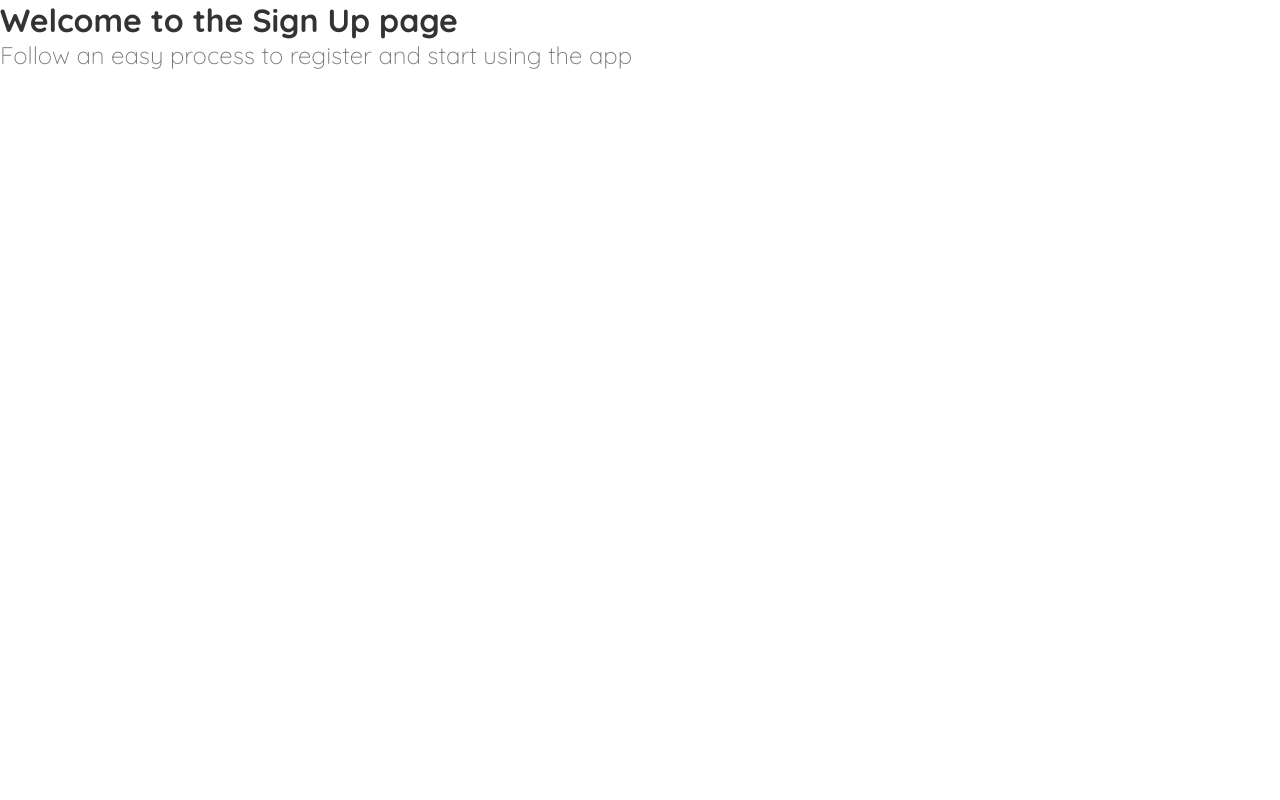
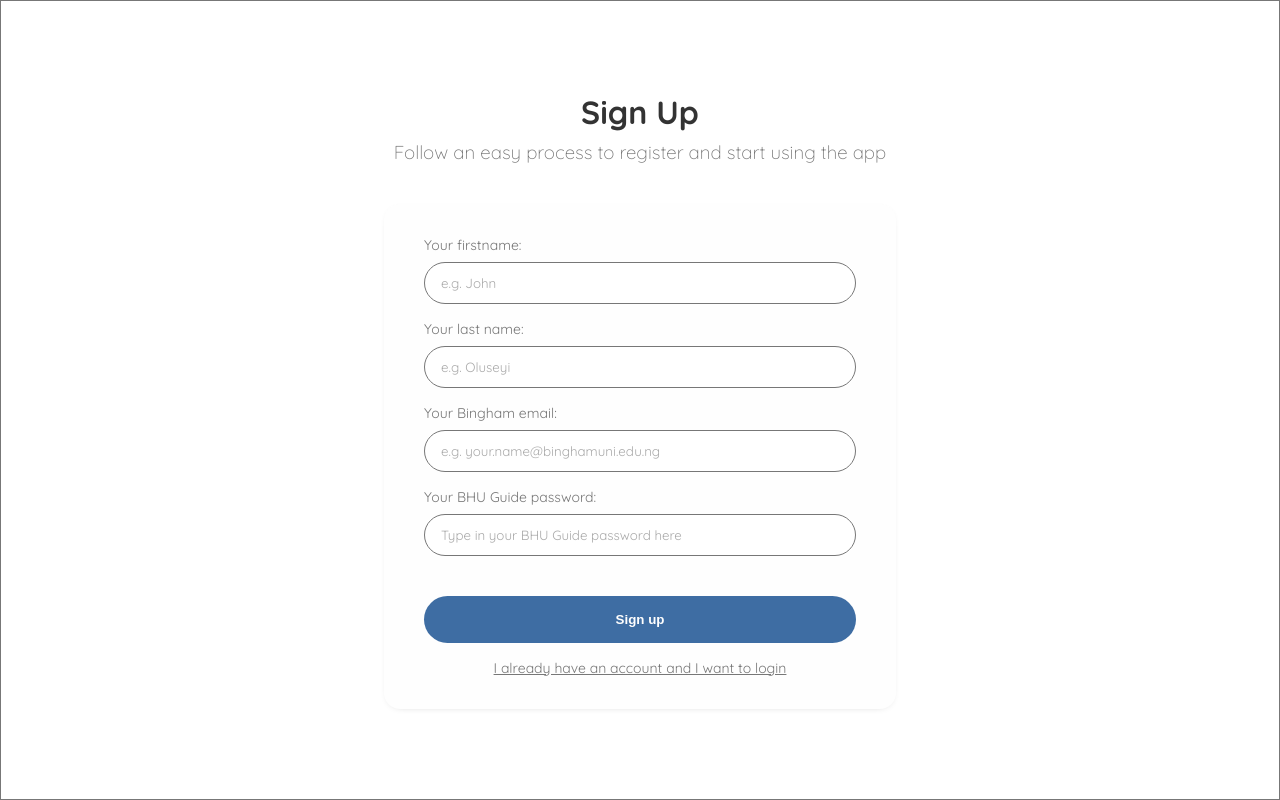
Before and after one commit to michael-salam/bhu-app, a React (Create React App) app: page /signup in a window 1280 px wide. Built offline with nearby package versions, Linux system fonts and the light colour scheme.

Commit message:
Added forms to, and styled the Login and Signup pages

```diff
--- a/src/App.js
+++ b/src/App.js
@@ -13,6 +13,7 @@
 import Places from "./routes/Places/Places";
 import LogIn from "./routes/LogIn/LogIn";
 import SignUp from "./routes/SignUp/SignUp";
+import RecoverPassword from "./routes/RecoverPassword/RecoverPassword";
 
 function App() {
   return (
@@ -26,6 +27,7 @@
         <Route path="/places" element={<Places />} />
         <Route path="/login" element={<LogIn />} />
         <Route path="/signup" element={<SignUp />} />
+        <Route path="/recover-password" element={<RecoverPassword />} />
       </Routes>
     </Router>
   );
--- a/src/App.scss
+++ b/src/App.scss
@@ -10,6 +10,7 @@
 body {
     font-family: 'Quicksand', 'Segoe UI', Tahoma, Geneva, Verdana, sans-serif;
     color: variables.$colorTextSecondary;
+    // background-color: #3e6da308;
 }
 
 // general element styles
@@ -17,15 +18,18 @@
     color: variables.$colorTextPrimary
 }
 
-h2 {
-    font-weight: 300;
-}
-
 ul {
     list-style: none;
 }
 
 // reusable classes
+.heading {
+    .sub {
+        font-weight: 300;
+        margin-top: 0.5rem;
+    }
+}
+
 .link,
 a {
     text-decoration: none;
@@ -36,13 +40,13 @@
     display: inline-block;
     border: none;
     cursor: pointer;
-    padding: 1rem;
-    border-radius: 0.25rem;
+    padding: 1rem 1.5rem;
+    border-radius: 25rem;
     font-weight: 700;
     color: variables.$colorLight;
 
     &--pri {
-        background-color: variables.$colorAccent;
+        background-color: variables.$colorPrimary;
     }
 
     &--sec {
--- a/src/components/Navbar/Navbar.jsx
+++ b/src/components/Navbar/Navbar.jsx
@@ -8,7 +8,8 @@
     if (
       location.pathname === "/" ||
       location.pathname === "/login" ||
-      location.pathname === "/signup"
+      location.pathname === "/signup" ||
+      location.pathname === "/recover-password"
     )
       return "none";
     return "flex";
--- a/src/components/Navbar/Navbar.scss
+++ b/src/components/Navbar/Navbar.scss
@@ -14,9 +14,10 @@
 
             .link {
                 display: inline-block;
-                padding: 0.75rem;
-                border-radius: 0.25rem;
+                padding: 1rem 1.5rem;
+                border-radius: 25rem;
                 transition: all 0.1s ease-in-out;
+                font-size: 0.875rem;
 
                 &:hover {
                     background-color: #fafafa;
--- a/src/routes/Index/Index.scss
+++ b/src/routes/Index/Index.scss
@@ -4,10 +4,8 @@
 
 .index-page {
     height: 100vh;
-    display: flex;
-    align-items: center;
-    justify-content: center;
-    flex-direction: column;
+    display: grid;
+    place-content: center;
     text-align: center;
 
     .actions {
--- a/src/routes/LogIn/LogIn.jsx
+++ b/src/routes/LogIn/LogIn.jsx
@@ -1,13 +1,57 @@
+import { Link } from "react-router-dom";
+
 // import the styles for the login page
-import { Link } from "react-router-dom";
 import "./LogIn.scss";
 
 const LogIn = () => {
   return (
     <main className="login-page">
-      <h1>Welcome to the Login page</h1>
-      <h2>Log into the app using your institutional email and password</h2>
-      <Link to="/home">Go to home</Link>
+      <div className="heading">
+        <h1 className="main">Login</h1>
+        <h3 className="sub">
+          Log in using your institutional email and password
+        </h3>
+      </div>
+
+      <form id="login-form" action="/home">
+        <div className="formgroup">
+          <label htmlFor="email" className="label">
+            Your Bingham email:
+          </label>
+          <input
+            type="email"
+            name="email"
+            id="email"
+            placeholder="e.g. your.name@binghamuni.edu.ng"
+            required
+          />
+        </div>
+
+        <div className="formgroup">
+          <label htmlFor="password" className="label">
+            Your BHU Guide password:
+          </label>
+          <input
+            type="password"
+            name="password"
+            id="password"
+            placeholder="Type in your BHU Guide password here"
+            required
+          />
+        </div>
+
+        <Link className="forgot-password" to="/recover-password">
+          I forgot my password
+        </Link>
+
+        <button type="submit" className="btn btn--pri">
+          Log in
+        </button>
+
+        <Link className="not-registered" to="/signup">
+          I don't have an account and I want to sign up
+        </Link>
+      </form>
     </main>
   );
 };
--- a/src/routes/LogIn/LogIn.scss
+++ b/src/routes/LogIn/LogIn.scss
@@ -0,0 +1,65 @@
+// import necessary scss utils
+@use "../../scss-utils/variables";
+
+.login-page,
+.signup-page {
+    min-height: 100vh;
+    display: grid;
+    place-content: center;
+    text-align: center;
+    border: 1px solid;
+
+    #login-form,
+    #signup-form {
+        padding: 2rem 2.5rem;
+        margin-top: 2.5rem;
+        width: 40vw;
+        border-radius: 1rem;
+        background-color: variables.$colorLight;
+        text-align: left;
+        box-shadow: 0px 2px 8px -6px #0005;
+
+        .formgroup {
+            margin-bottom: 1rem;
+
+            .label {
+                display: block;
+                margin-bottom: 0.5rem;
+                font-size: 0.875rem;
+            }
+
+            input {
+                padding: 0.75rem 1rem;
+                border-radius: 5rem;
+                border: 1px solid variables.$colorTextSecondary;
+                width: 100%;
+                font-family: 'Quicksand', 'Segoe UI', Tahoma, Geneva, Verdana, sans-serif;
+
+                &::placeholder {
+                    color: #aaa;
+                }
+            }
+        }
+
+        .forgot-password,
+        .already-registered,
+        .not-registered {
+            display: block;
+            text-decoration: underline;
+            font-size: 0.875rem;
+            text-align: center;
+            margin-top: 1rem;
+        }
+
+        button {
+            margin-top: 1.5rem;
+            width: 100%;
+            transition: all 0.1s ease-in-out;
+
+            &:hover {
+                background-color: lighten(variables.$colorPrimary, 10%);
+            }
+        }
+
+    }
+}
--- /dev/null
+++ b/src/routes/RecoverPassword/RecoverPassword.jsx
@@ -0,0 +1,12 @@
+// load styles
+import "./RecoverPassword.scss";
+
+const RecoverPassword = () => {
+  return (
+    <main className="recover-password-page">
+      <h1>Recover your BHU Guide password</h1>
+    </main>
+  );
+};
+
+export default RecoverPassword;
--- a/src/routes/SignUp/SignUp.jsx
+++ b/src/routes/SignUp/SignUp.jsx
@@ -1,11 +1,78 @@
+import { Link } from "react-router-dom";
 // import the styles for the signup page
-import "./SignUp.scss";
+import "../LogIn/LogIn.scss";
 
 const SignUp = () => {
   return (
     <main className="signup-page">
-      <h1>Welcome to the Sign Up page</h1>
-      <h2>Follow an easy process to register and start using the app</h2>
+      <div className="heading">
+        <h1 className="main">Sign Up</h1>
+        <h3 className="sub">
+          Follow an easy process to register and start using the app
+        </h3>
+      </div>
+
+      <form id="signup-form" action="/home">
+        <div className="formgroup">
+          <label htmlFor="firstname" className="label">
+            Your firstname:
+          </label>
+          <input
+            type="text"
+            name="firstname"
+            id="firstname"
+            placeholder="e.g. John"
+            required
+          />
+        </div>
+
+        <div className="formgroup">
+          <label htmlFor="lastname" className="label">
+            Your last name:
+          </label>
+          <input
+            type="text"
+            name="lastname"
+            id="lastname"
+            placeholder="e.g. Oluseyi"
+            required
+          />
+        </div>
+
+        <div className="formgroup">
+          <label htmlFor="email" className="label">
+            Your Bingham email:
+          </label>
+          <input
+            type="email"
+            name="email"
+            id="email"
+            placeholder="e.g. your.name@binghamuni.edu.ng"
+            required
+          />
+        </div>
+
+        <div className="formgroup">
+          <label htmlFor="password" className="label">
+            Your BHU Guide password:
+          </label>
+          <input
+            type="password"
+            name="password"
+            id="password"
+            placeholder="Type in your BHU Guide password here"
+            required
+          />
+        </div>
+
+        <button type="submit" className="btn btn--pri">
+          Sign up
+        </button>
+
+        <Link className="already-registered" to="/login">
+          I already have an account and I want to login
+        </Link>
+      </form>
     </main>
   );
 };
--- a/src/scss-utils/_variables.scss
+++ b/src/scss-utils/_variables.scss
@@ -1,5 +1,5 @@
 // color variables
-$colorAccent: #3e6da3;
+$colorPrimary: #3e6da3;
 $colorTextPrimary: #333;
 $colorTextSecondary: #777;
 $colorLight: #fefefe;
```
Also changed, not shown: src/routes/RecoverPassword/RecoverPassword.scss (added).
